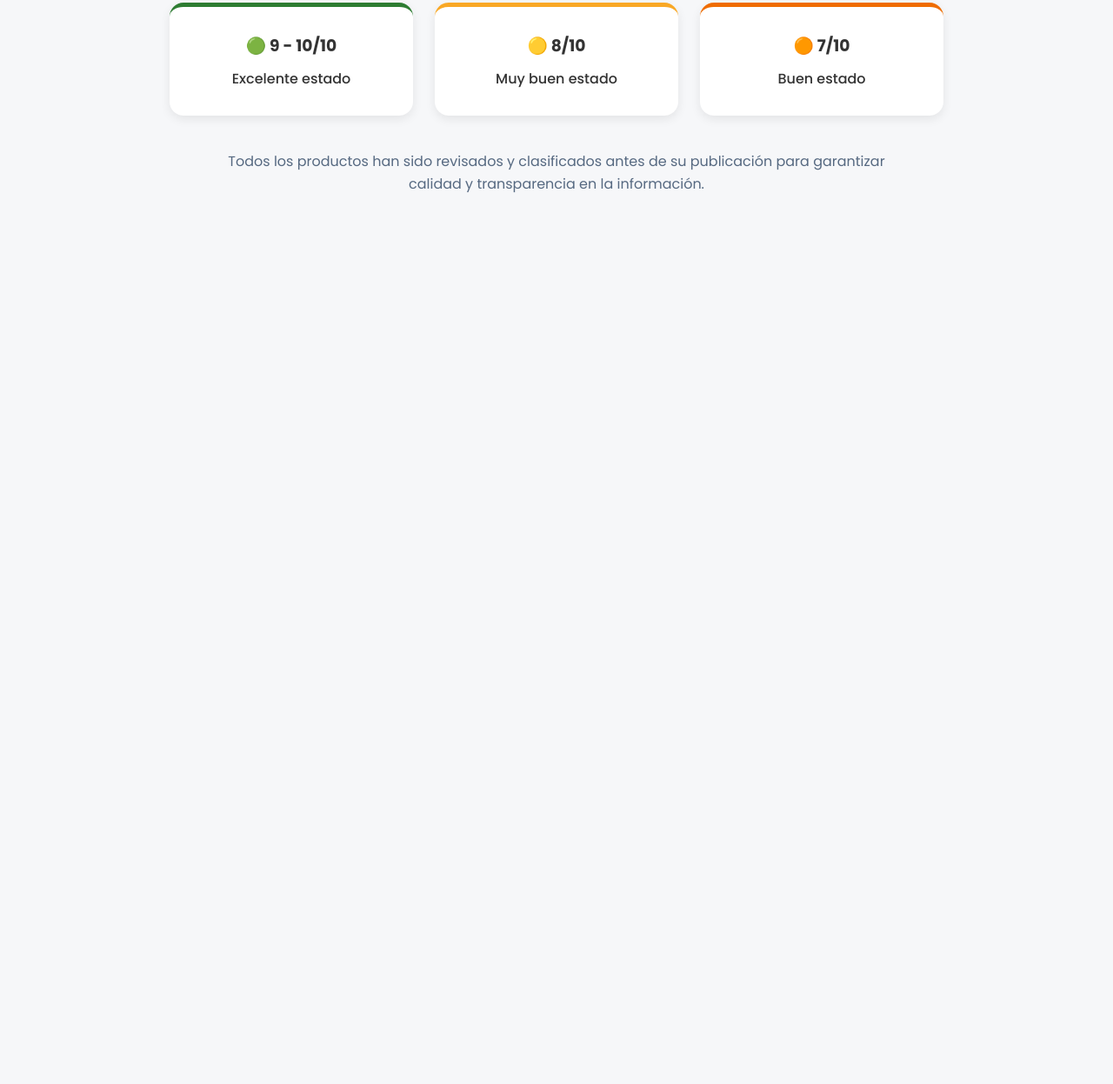
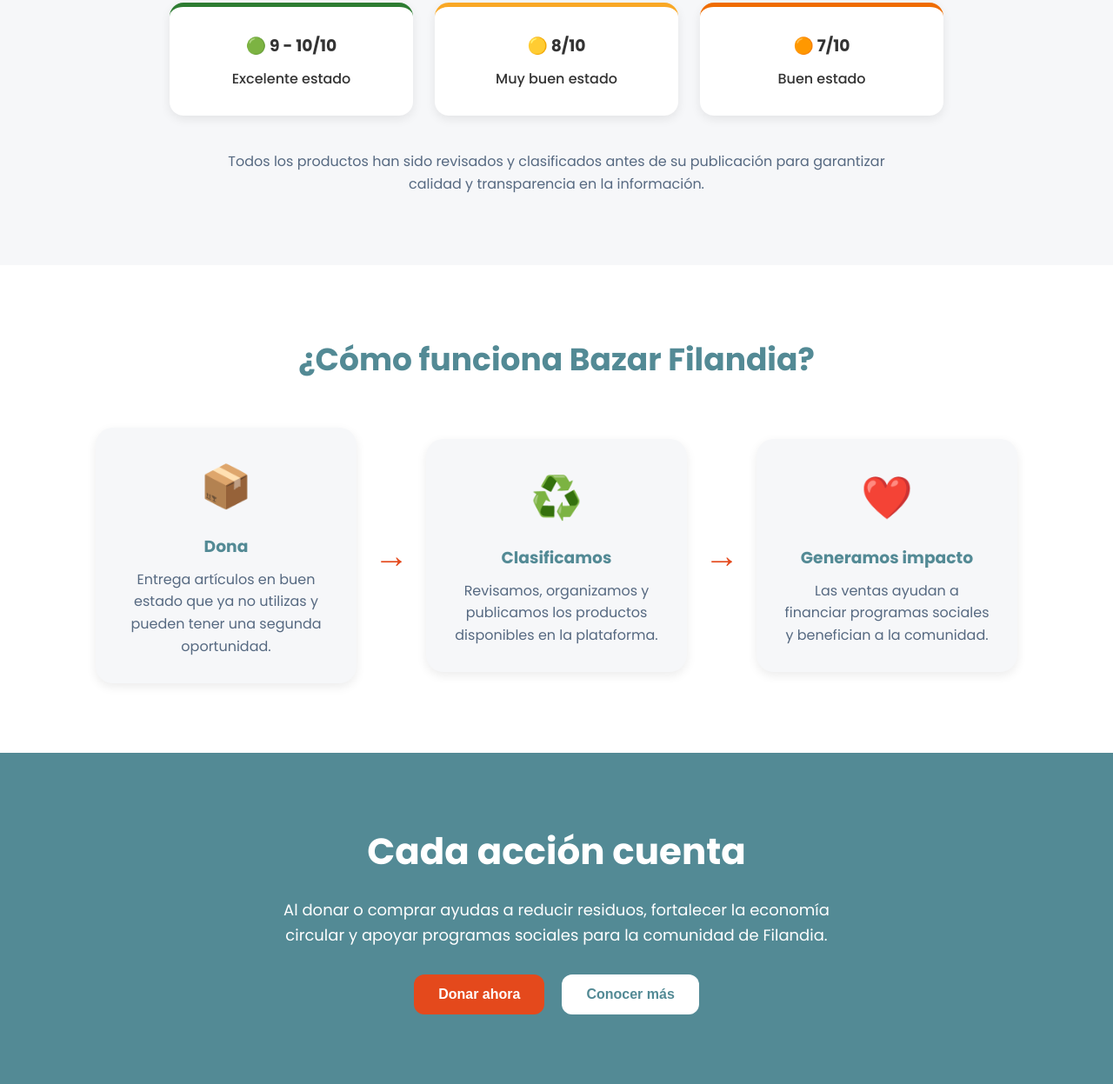
Before and after one commit to mherrera1111/bazar-filandia, a plain HTML site: page index.html in a window 1280 px wide. Shown: the part 2663-3910 px from the top of the page at 87% size. Before the commit the page ends 2968 px from the top, so only its background shows below. Drawn offline with Linux system fonts and the light colour scheme.

Commit message:
Se agrega flujo de funcionamiento y llamada a la accion

```diff
--- a/css/styles.css
+++ b/css/styles.css
@@ -357,3 +357,108 @@ nav a:hover{
     text-align: center;
     color: var(--secondary);
 }
+
+/* CÓMO FUNCIONA */
+
+.how-it-works{
+    padding: 80p* 0;
+    background: white;
+}
+
+/* CÓMO FUNCIONA */
+
+.how-it-works{
+    padding: 80px 0;
+    background: var(--white);
+}
+
+.how-it-works h2{
+    text-align: center;
+    color: var(--primary);
+    font-size: 36px;
+    margin-bottom: 50px;
+}
+
+.steps{
+    display: flex;
+    justify-content: center;
+    align-items: center;
+    gap: 20px;
+}
+
+.step-card{
+    background: var(--background);
+    border-radius: 20px;
+    padding: 30px;
+    text-align: center;
+    width: 300px;
+    box-shadow: 0 4px 12px rgba(0,0,0,.08);
+}
+
+.step-icon{
+    font-size: 48px;
+    margin-bottom: 15px;
+}
+
+.step-card h3{
+    color: var(--primary);
+    margin-bottom: 10px;
+}
+
+.step-card p{
+    color: var(--secondary);
+}
+
+.step-arrow{
+    font-size: 40px;
+    color: var(--accent);
+    font-weight: bold;
+}
+
+/* CADA ACCIÓN CUENTA */
+
+.call-to-action{
+    background: var(--primary);
+    padding: 80px 0;
+    text-align: center;
+    color: white;
+}
+
+.call-to-action h2{
+    font-size: 42px;
+    margin-bottom: 20px;
+}
+
+.call-to-action p{
+    max-width: 700px;
+    margin: 0 auto 30px;
+    font-size: 18px;
+}
+
+.cta-buttons{
+    display: flex;
+    justify-content: center;
+    gap: 20px;
+}
+
+.btn-donate{
+    background: var(--accent);
+    color: white;
+    border: none;
+    padding: 14px 28px;
+    border-radius: 12px;
+    cursor: pointer;
+    font-size: 16px;
+    font-weight: 600;
+}
+
+.btn-more{
+    background: white;
+    color: var(--primary);
+    border: none;
+    padding: 14px 28px;
+    border-radius: 12px;
+    cursor: pointer;
+    font-size: 16px;
+    font-weight: 600;
+}
--- a/index.html
+++ b/index.html
@@ -217,6 +217,76 @@
 
 </section>
 
+<section class="how-it-works">
+
+    <div class="container">
+
+        <h2>¿Cómo funciona Bazar Filandia?</h2>
+
+        <div class="steps">
+
+            <div class="step-card">
+                <div class="step-icon">📦</div>
+                <h3>Dona</h3>
+                <p>
+                    Entrega artículos en buen estado que ya no utilizas y pueden tener una segunda oportunidad.
+                </p>
+            </div>
+
+            <div class="step-arrow">→</div>
+
+            <div class="step-card">
+                <div class="step-icon">♻️</div>
+                <h3>Clasificamos</h3>
+                <p>
+                    Revisamos, organizamos y publicamos los productos disponibles en la plataforma.
+                </p>
+            </div>
+
+            <div class="step-arrow">→</div>
+
+            <div class="step-card">
+                <div class="step-icon">❤️</div>
+                <h3>Generamos impacto</h3>
+                <p>
+                    Las ventas ayudan a financiar programas sociales y benefician a la comunidad.
+                </p>
+            </div>
+
+        </div>
+
+    </div>
+
+</section>
+
+<section class="call-to-action">
+
+    <div class="container">
+
+        <h2>Cada acción cuenta</h2>
+
+        <p>
+            Al donar o comprar ayudas a reducir residuos,
+            fortalecer la economía circular y apoyar programas
+            sociales para la comunidad de Filandia.
+        </p>
+
+        <div class="cta-buttons">
+
+            <button class="btn-donate">
+                Donar ahora
+            </button>
+
+            <button class="btn-more">
+                Conocer más
+            </button>
+
+        </div>
+
+    </div>
+
+</section>
+
 </body>
 
 
```
